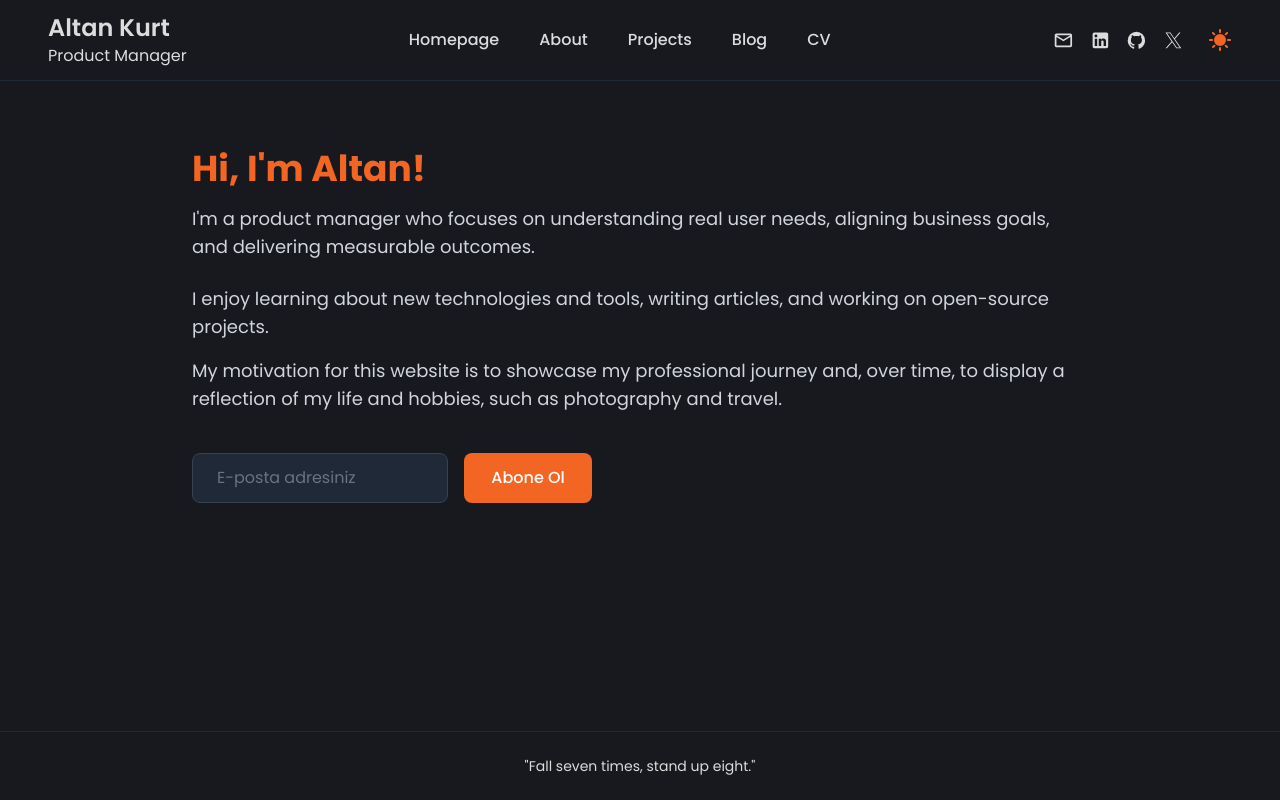
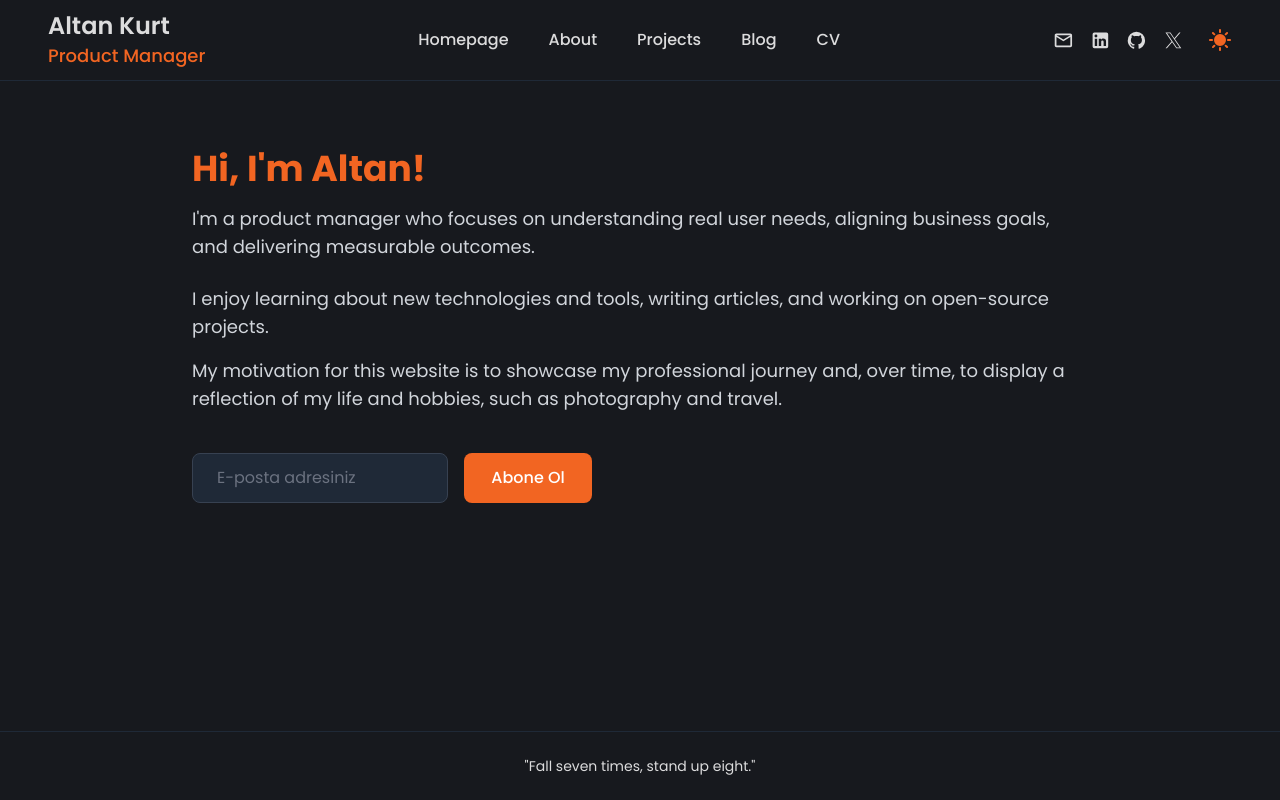
Before and after one commit to altankurt/altankurt.com, a Next.js app: page / in a window 1280 px wide. Built offline with nearby package versions, Linux system fonts and the light colour scheme.

Commit message:
add style rule

```diff
--- a/src/styles/globals.css
+++ b/src/styles/globals.css
@@ -66,7 +66,12 @@
 
   /* Logo Text */
   .logo-text {
-    @apply text-lg sm:text-xl md:text-2xl font-semibold;
+    @apply text-xl sm:text-xl md:text-2xl font-semibold;
+  }
+
+  /* Header Product Manager Text */
+  .header-pm-text {
+    @apply text-base md:text-lg leading-relaxed font-medium text-primary;
   }
 
   /* Card Title */
```
